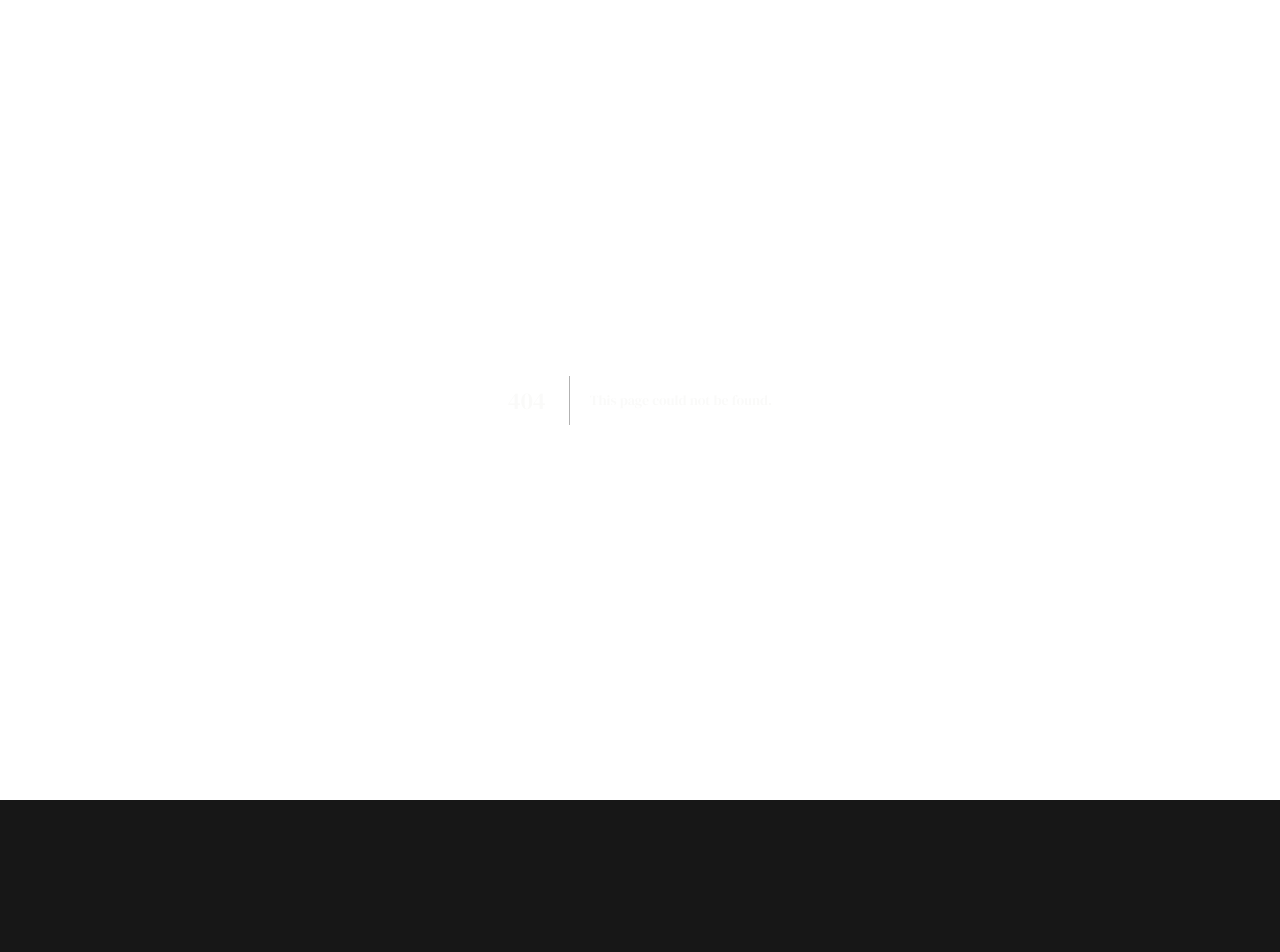
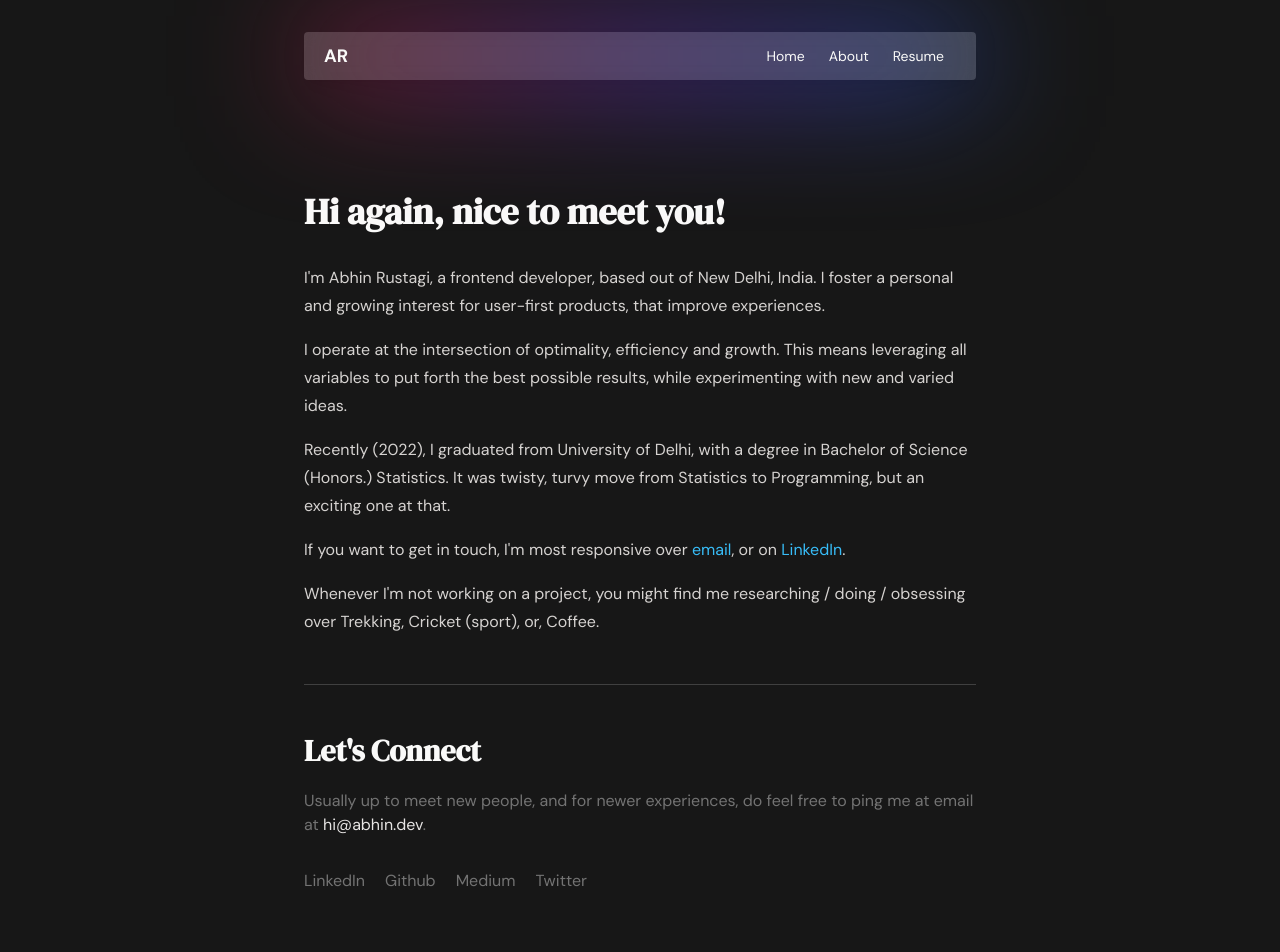
Before and after one commit to abhinrustagi/abhin.dev, a Next.js app: page /about in a window 1280 px wide. Before the commit this address had no page. Shown: the top 952 px of the page. Before the commit the page ends 800 px from the top, so only its background shows below. Built offline with nearby package versions, Linux system fonts and the light colour scheme.

Commit message:
feat: Change BG, Header & Add About

```diff
--- a/src/components/Footer.tsx
+++ b/src/components/Footer.tsx
@@ -1,8 +1,18 @@
 import Link from 'next/link'
 
 export const Footer = () => {
+	const socials = [
+		{
+			media: 'LinkedIn',
+			href: 'https://www.linkedin.com/in/abhinrustagi',
+		},
+		{ href: 'https://www.github.com/abhinrustagi', media: 'Github' },
+		{ href: 'https://www.medium.com/@abhinrustagi', media: 'Medium' },
+		{ href: 'https://www.twitter.com/abhinrustagi', media: 'Twitter' },
+	]
+
 	return (
-		<footer className="mt-8 border-t border-t-solid border-t-neutral-700 pt-12">
+		<footer className="mt-12 border-t border-t-solid border-t-neutral-700 pt-12">
 			<h2 className="text-3xl">Let&apos;s Connect</h2>
 			<p className="my-5">
 				Usually up to meet new people, and for newer experiences, do feel free
@@ -12,6 +22,14 @@ export const Footer = () => {
 				</Link>
 				.
 			</p>
+			<ul className="flex flex-wrap mt-8 mb-16">
+				{socials.map(social => (
+					<li key={social.media} className="mr-5 mb-3 hover:text-stone-50">
+						<Link href={social.href}>{social.media}</Link>
+					</li>
+				))}
+			</ul>
+			<p className="text-sm mb-28">&copy; Abhin Rustagi | 2022</p>
 		</footer>
 	)
 }
--- a/src/components/Header.tsx
+++ b/src/components/Header.tsx
@@ -1,10 +1,9 @@
+import React from 'react'
 import Link from 'next/link'
-import { useRouter } from 'next/router'
 import { useState } from 'react'
 import { HiOutlineMenuAlt4, HiOutlineX } from 'react-icons/hi'
 
 export const Header = () => {
-	const router = useRouter()
 	const [expanded, setExpanded] = useState(false)
 
 	const menuItems = [
@@ -12,40 +11,35 @@ export const Header = () => {
 			text: 'Home',
 			path: '/',
 		},
-		{ text: 'About Me', path: '/about-me' },
+		{ text: 'About', path: '/about' },
 		{ text: 'Resume', path: '/resume' },
 	]
 
 	const toggle = () => setExpanded(!expanded)
 
 	return (
-		<header className="flex items-center justify-between mt-8 mb-16 flex-wrap md:flex-nowrap">
+		<header className="flex items-center justify-between md:mt-8 mt-6 md:mb-28 mb-16 flex-wrap md:flex-nowrap relative rounded bg-white/20 backdrop-blur px-5 shadow-lg">
+			<div className="absolute w-full h-12 top-0 left-0 bg-gradient-to-r from-rose-600/80 to-blue-600/80 via-violet-600/80 blur-3xl -z-10"></div>
 			<Link href="/" passHref>
-				<a className="rounded font-bold text-stone-50 text-lg flex items-center justify-center relative w-12 h-12 bg-neutral-800 hover:border-stone-50 hover:border-solid hover:border-2 cursor-pointer">
+				<a className="font-bold text-stone-50 text-lg flex items-center justify-center relative w-12 h-12 cursor-pointer -left-3">
 					AR
 				</a>
 			</Link>
-			<HiOutlineMenuAlt4
-				onClick={toggle}
-				className="text-xl text-stone-50 md:hidden"
-			/>
+			<div className="text-xl text-stone-50 md:hidden">
+				{!expanded && <HiOutlineMenuAlt4 onClick={toggle} />}
+				{expanded && <HiOutlineX className="animate-pulse" onClick={toggle} />}
+			</div>
 			<nav
-				className={`md:relative absolute bg-neutral-900 w-full h-full z-50 ${
-					expanded ? 'top-0' : '-top-full'
-				} left-0 md:bg-transparent md:w-auto`}
+				className={`w-full md:w-auto md:max-h-16 overflow-hidden duration-300 ${
+					expanded ? 'max-h-48' : 'max-h-0'
+				}`}
 			>
-				<HiOutlineX
-					onClick={toggle}
-					className="absolute top-5 right-5 text-xl text-stone-50 md:hidden"
-				/>
-				<ul className="flex md:items-center md:mt-0 mt-20 md:flex-row flex-col md:p-0 p-4">
+				<ul className="flex md:items-center md:flex-row flex-col my-3 md:my-0">
 					{menuItems.map(({ text, path }) => (
 						<li key={text}>
 							<Link href={path} passHref>
 								<a
-									className={`font-medium hover:bg-neutral-700/50 inline-block py-2 px-3 rounded ${
-										router.pathname === path ? 'text-stone-50' : ''
-									}`}
+									className={`text-sm text-center w-full inline-block py-2 md:px-3 text-stone-50`}
 								>
 									{text}
 								</a>
--- a/src/helpers/seo.ts
+++ b/src/helpers/seo.ts
@@ -26,9 +26,23 @@ export const defaultSeoConfig: DefaultSeoProps = {
 		},
 	],
 	additionalLinkTags: [
-		{ rel: 'favicon icon', href: '/favicon.ico' },
-		{ rel: 'icon', href: '/favicon-16x16.png', sizes: '16x16' },
-		{ rel: 'icon', href: '/favicon-32x32.png', sizes: '32x32' },
-		{ rel: 'apple-touch-icon', href: '/apple-touch-icon.png' },
+		{ rel: 'favicon icon', href: '/favicon.ico', type: 'image/x-icon' },
+		{
+			rel: 'icon',
+			href: '/favicon-16x16.png',
+			sizes: '16x16',
+			type: 'image/png',
+		},
+		{
+			rel: 'icon',
+			href: '/favicon-32x32.png',
+			sizes: '32x32',
+			type: 'image/png',
+		},
+		{
+			rel: 'apple-touch-icon',
+			href: '/apple-touch-icon.png',
+			type: 'image/png',
+		},
 	],
 }
--- a/src/pages/_app.tsx
+++ b/src/pages/_app.tsx
@@ -1,5 +1,5 @@
-import { config, defaultSeoConfig } from 'helpers'
-import { DefaultSeo } from 'next-seo'
+import { config, defaultSeoConfig, isProd } from 'helpers'
+import { DefaultSeo, NextSeo } from 'next-seo'
 import type { AppProps } from 'next/app'
 import { useRouter } from 'next/router'
 import { useEffect } from 'react'
@@ -15,12 +15,16 @@ function MyApp({ Component, pageProps }: AppProps) {
 	const router = useRouter()
 
 	const handleRouteChange = (url: string) => {
-		window.gtag('config', `${config.GOOGLE_ANALYTICS_ID}`, {
-			page_path: url,
-		})
+		if (typeof window !== 'undefined') {
+			window.gtag('config', `${config.GOOGLE_ANALYTICS_ID}`, {
+				page_path: url,
+			})
+		}
 	}
 
 	useEffect(() => {
+		if (!isProd) return
+
 		router.events.on('routeChangeComplete', handleRouteChange)
 		return () => {
 			router.events.off('routeChangeComplete', handleRouteChange)
@@ -30,6 +34,7 @@ function MyApp({ Component, pageProps }: AppProps) {
 	return (
 		<>
 			<DefaultSeo {...defaultSeoConfig} />
+			{pageProps.seo && <NextSeo {...pageProps.seo} />}
 			<Component {...pageProps} />
 		</>
 	)
--- a/src/pages/about-me.tsx
+++ /dev/null
@@ -1,12 +0,0 @@
-import { Container, Header } from 'components'
-import type { NextPage } from 'next'
-
-const About: NextPage = () => {
-	return (
-		<Container>
-			<h1 className="text-3xl">Hi there, nice to meet you!</h1>
-		</Container>
-	)
-}
-
-export default About
--- /dev/null
+++ b/src/pages/about.tsx
@@ -0,0 +1,64 @@
+import { Container, Header } from 'components'
+import type { NextPage } from 'next'
+import Link from 'next/link'
+
+const About: NextPage = () => {
+	return (
+		<Container>
+			<h1 className="text-4xl mb-8">Hi again, nice to meet you!</h1>
+			<p className="leading-7 my-4 text-stone-300">
+				I&apos;m Abhin Rustagi, a frontend developer, based out of New Delhi,
+				India. I foster a personal and growing interest for user-first products,
+				that improve experiences.
+			</p>
+			<p className="leading-7 my-4 text-stone-300">
+				I operate at the intersection of optimality, efficiency and growth. This
+				means leveraging all variables to put forth the best possible results,
+				while experimenting with new and varied ideas.
+			</p>
+			<p className="leading-7 my-4 text-stone-300">
+				Recently (2022), I graduated from University of Delhi, with a degree in
+				Bachelor of Science (Honors.) Statistics. It was twisty, turvy move from
+				Statistics to Programming, but an exciting one at that.
+			</p>
+			<p className="leading-7 my-4 text-stone-300">
+				If you want to get in touch, I&apos;m most responsive over{' '}
+				<Link href="mailto:hi@abhin.dev" passHref>
+					<a className="hover:underline text-sky-400">email</a>
+				</Link>
+				, or on{' '}
+				<Link passHref href="https://www.linkedin.com/in/abhinrustagi">
+					<a
+						target="_blank"
+						rel="noopener noreferrer"
+						className="hover:underline text-sky-400"
+					>
+						LinkedIn
+					</a>
+				</Link>
+				.
+			</p>
+			<p className="leading-7 my-4 text-stone-300">
+				Whenever I&apos;m not working on a project, you might find me
+				researching / doing / obsessing over Trekking, Cricket (sport), or,
+				Coffee.
+			</p>
+		</Container>
+	)
+}
+
+export default About
+
+export const getStaticProps = (ctx: any) => {
+	console.log(ctx)
+
+	return {
+		props: {
+			seo: {
+				title: 'About Me',
+				canonical: 'https://www.abhin.dev/about',
+				openGraph: { url: 'https://www.abhin.dev/about' },
+			},
+		},
+	}
+}
--- a/src/pages/index.tsx
+++ b/src/pages/index.tsx
@@ -6,7 +6,7 @@ import Link from 'next/link'
 const Home: NextPage = () => {
 	return (
 		<Container>
-			<div className="flex justify-between md:items-center md:flex-row-reverse md:flex-nowrap flex-wrap flex-col">
+			<div className="flex justify-between md:flex-row-reverse md:flex-nowrap flex-wrap flex-col">
 				<div className="relative h-28 w-28 md:mb-0 mb-12">
 					<Image
 						src="/headshot.jpg"
@@ -16,6 +16,9 @@ const Home: NextPage = () => {
 					/>
 				</div>
 				<div className="flex-1 md:mr-12">
+					<span className="mb-3 block font-medium text-stone-300">
+						Hello, I&apos;m
+					</span>
 					<h1 className="text-5xl font-extrabold">Abhin Rustagi</h1>
 					<h2 className="font-normal font-body text-lg text-neutral-300 my-3">
 						Product Engineer at{' '}
@@ -29,7 +32,7 @@ const Home: NextPage = () => {
 							</a>
 						</Link>
 					</h2>
-					<p>
+					<p className="mt-4">
 						Lorem ipsum dolor sit amet consectetur adipisicing elit. Neque
 						labore odit repellendus animi delectus dolorum soluta nemo porro est
 						aliquid voluptate.
--- a/src/styles/globals.css
+++ b/src/styles/globals.css
@@ -18,7 +18,7 @@ a {
 
 * {
 	box-sizing: border-box;
-	@apply transition duration-200;
+	@apply transition-all duration-150 ease-in-out;
 }
 
 h1,
```
